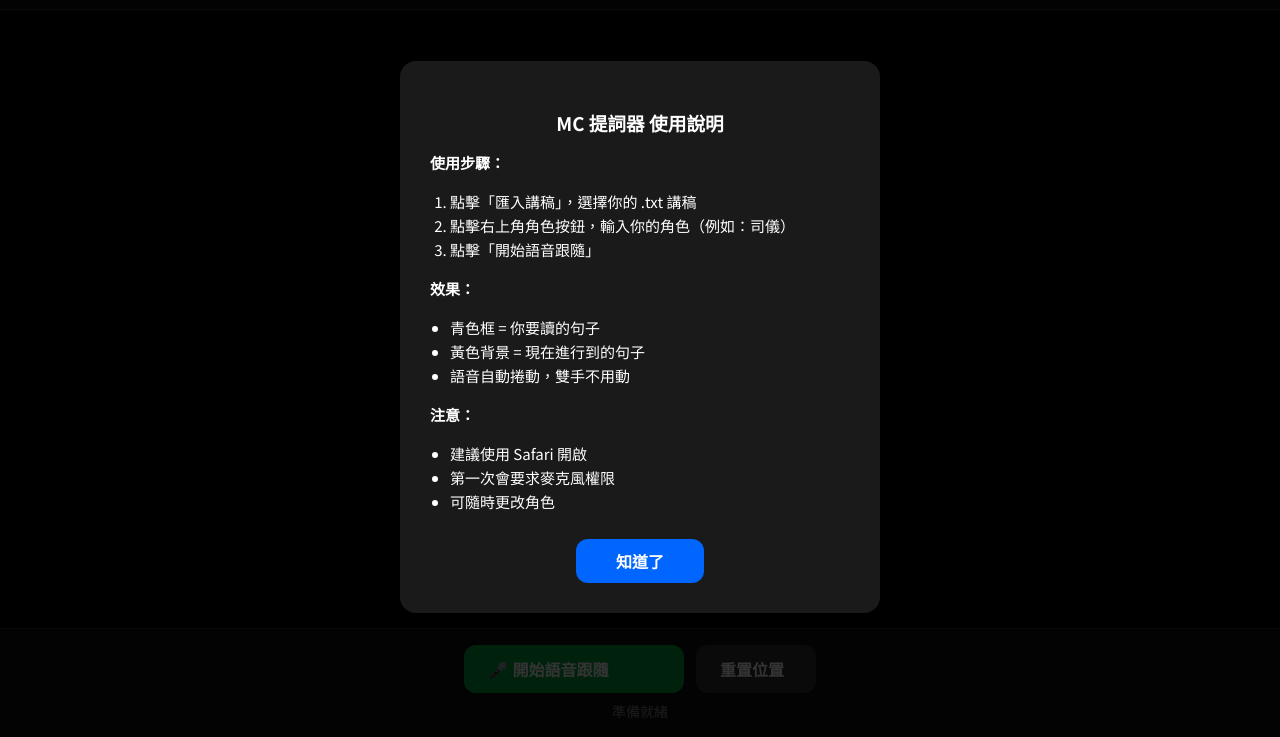
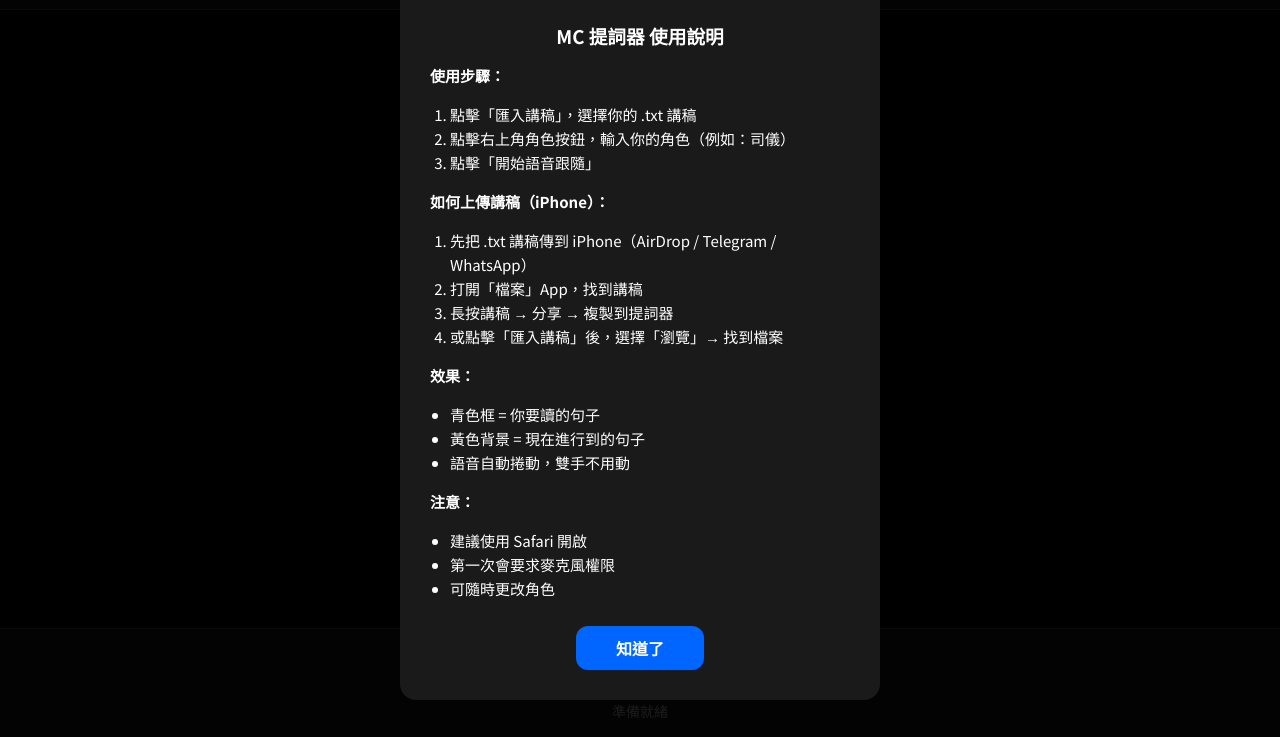
Before and after one commit to playerkousas-rgb/MCScript, a plain HTML site: page index.html in a window 1280 px wide. Both pictures are taken after a click on the button "❓ 說明". Shown: the part 63-800 px from the top of the page. Drawn offline with Linux system fonts and the light colour scheme.

Commit message:
Add files via upload

```diff
--- a/index.html
+++ b/index.html
@@ -276,6 +276,14 @@
                     <li>點擊「匯入講稿」，選擇你的 .txt 講稿</li>
                     <li>點擊右上角角色按鈕，輸入你的角色（例如：司儀）</li>
                     <li>點擊「開始語音跟隨」</li>
+                </ol>
+
+                <p><strong>如何上傳講稿（iPhone）：</strong></p>
+                <ol style="padding-left:20px;">
+                    <li>先把 .txt 講稿傳到 iPhone（AirDrop / Telegram / WhatsApp）</li>
+                    <li>打開「檔案」App，找到講稿</li>
+                    <li>長按講稿 → 分享 → 複製到提詞器</li>
+                    <li>或點擊「匯入講稿」後，選擇「瀏覽」→ 找到檔案</li>
                 </ol>
 
                 <p><strong>效果：</strong></p>
```
